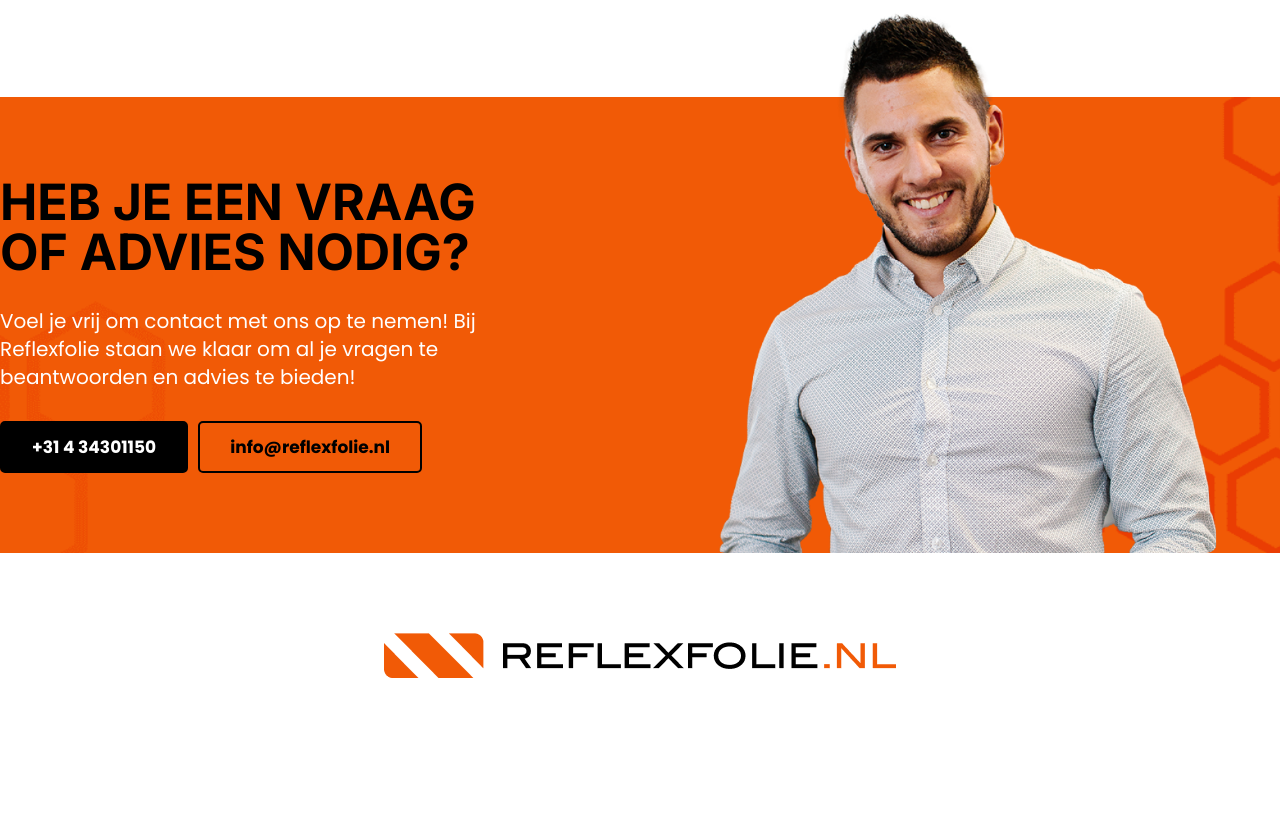
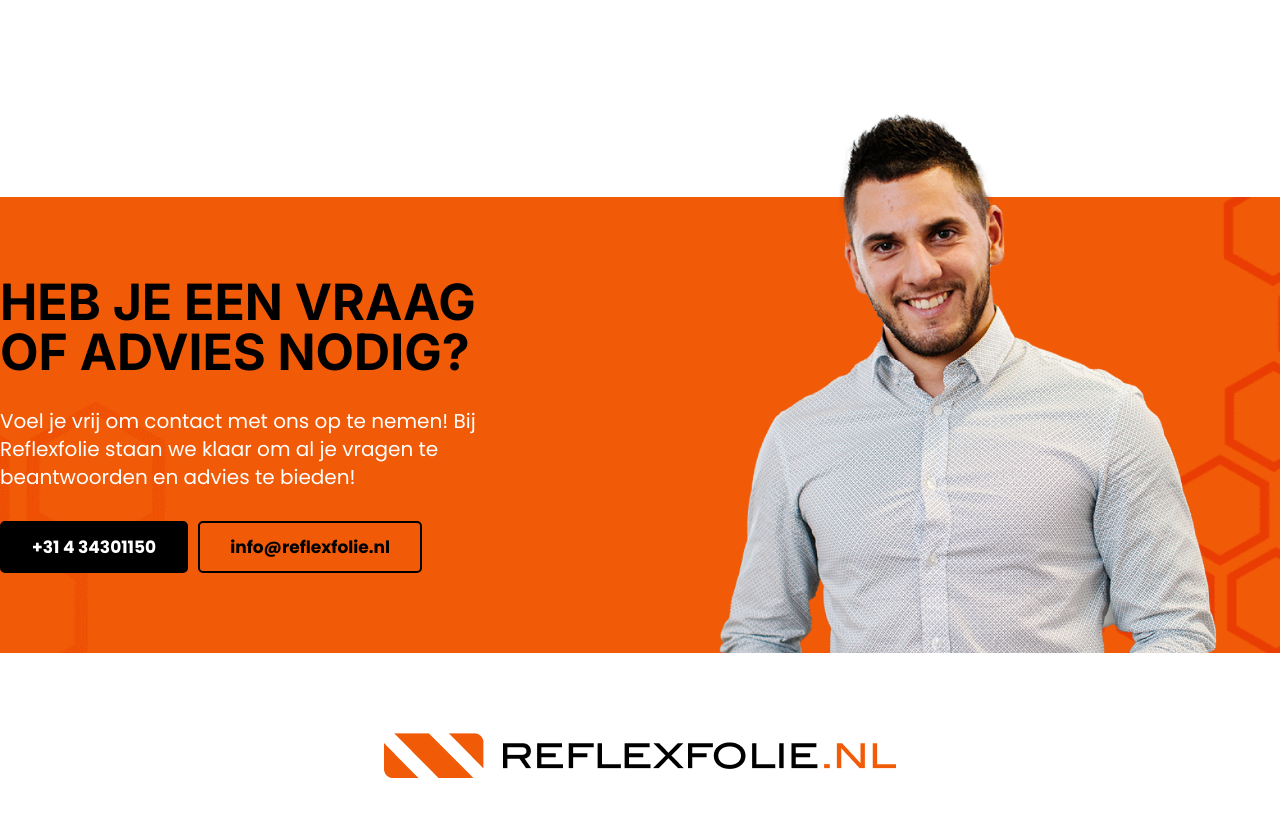
Before and after one commit to Mr-sajibhira/Reflexfolie-About-us, a plain HTML site: page index.html in a window 1280 px wide. Shown: the part 2167-2984 px from the top of the page. Before the commit the page ends 2930 px from the top, so only its background shows below. Drawn offline with nearby package versions, Linux system fonts and the light colour scheme.

Commit message:
Update index.html

```diff
--- a/index.html
+++ b/index.html
@@ -401,7 +401,7 @@ color: var(--pramiry-color);
             border-radius: 10px;
         }
     </style>
-    <section>
+    <section style="padding-top: 100px;">
 
         <div style="position: relative; padding: 80px 0px;">
 
```
